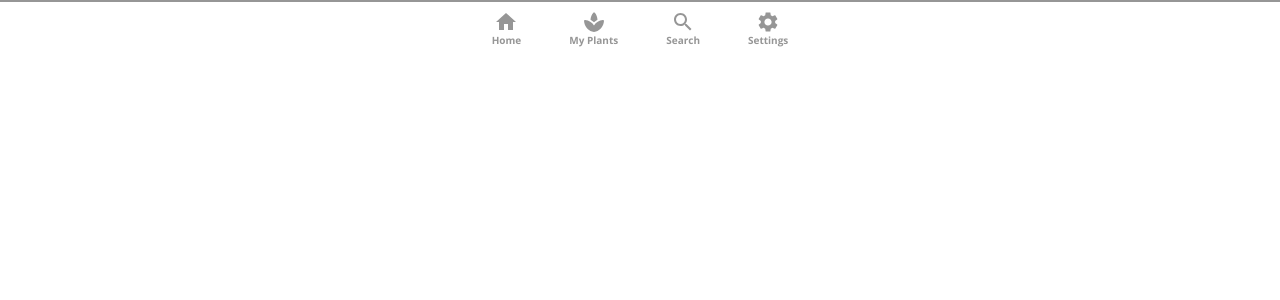
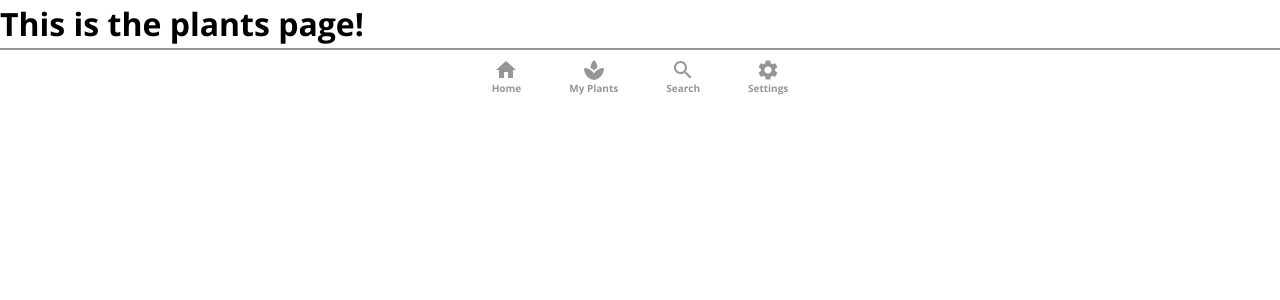
Before and after one commit to Joshua-Farr/react-plant-watering-tracker-app, a React (Vite) app: page /plants in a window 1280 px wide. Shown: the top 300 px of the page. Built offline with nearby package versions, Linux system fonts and the light colour scheme.

Commit message:
Added Initial Routing

```diff
--- a/src/App.jsx
+++ b/src/App.jsx
@@ -1,10 +1,22 @@
 import React from "react";
-import MainNavBar from "./components/MainNavBar";
+import MainLayout from "./components/MainLayout";
+import HomePage from "./components/Pages/HomePage";
+import PlantsPage from "./components/Pages/PlantsPage";
+import SettingsPage from "./components/Pages/SettingsPage";
+import SearchPage from "./components/Pages/SearchPage";
+import { BrowserRouter, Routes, Route } from "react-router-dom";
 
 export default function App() {
   return (
-    <>
-      <MainNavBar />
-    </>
+    <BrowserRouter>
+      <Routes>
+        <Route path="/" element={<MainLayout />}>
+          <Route index element={<HomePage />}></Route>
+          <Route path="plants" element={<PlantsPage />}></Route>
+          <Route path="settings" element={<SettingsPage />}></Route>
+          <Route path="search" element={<SearchPage />}></Route>
+        </Route>
+      </Routes>
+    </BrowserRouter>
   );
 }
--- /dev/null
+++ b/src/components/MainLayout.jsx
@@ -0,0 +1,12 @@
+import React from "react";
+import MainNavBar from "./MainNavBar";
+import { Outlet } from "react-router-dom";
+
+export default function MainLayout() {
+  return (
+    <div>
+      <Outlet />
+      <MainNavBar />
+    </div>
+  );
+}
--- a/src/components/MainNavBar.jsx
+++ b/src/components/MainNavBar.jsx
@@ -5,27 +5,36 @@ import SettingsRoundedIcon from "@mui/icons-material/Settings";
 import YardRoundedIcon from "@mui/icons-material/YardRounded";
 import SpaRoundedIcon from "@mui/icons-material/SpaRounded";
 import AddCircleOutlineRoundedIcon from "@mui/icons-material/AddCircleOutlineRounded";
+import { Link, NavLink } from "react-router-dom";
 import "../styling/MainNavBar.css";
 
 export default function MainNavBar() {
   return (
     <div className="menu-bar-wrapper">
+      <NavLink to="." className="nav-bar-link">
         <div className="menu-item">
           <HomeIcon />
           <h4>Home</h4>
         </div>
+      </NavLink>
+      <NavLink to="plants" className="nav-bar-link">
         <div className="menu-item">
           <SpaRoundedIcon />
           <h4>My Plants</h4>
         </div>
+      </NavLink>
+      <NavLink to="search" className="nav-bar-link">
         <div className="menu-item">
           <SearchRoundedIcon />
           <h4>Search</h4>
         </div>
+      </NavLink>
+      <NavLink to="settings" className="nav-bar-link">
         <div className="menu-item">
           <SettingsRoundedIcon />
           <h4>Settings</h4>
         </div>
+      </NavLink>
     </div>
   );
 }
--- /dev/null
+++ b/src/components/Pages/HomePage.jsx
@@ -0,0 +1,5 @@
+import React from "react";
+
+export default function HomePage() {
+  return <h1>This is the home page!</h1>;
+}
--- /dev/null
+++ b/src/components/Pages/PlantsPage.jsx
@@ -0,0 +1,5 @@
+import React from "react";
+
+export default function PlantsPage() {
+  return <h1>This is the plants page!</h1>;
+}
--- /dev/null
+++ b/src/components/Pages/SearchPage.jsx
@@ -0,0 +1,5 @@
+import React from "react";
+
+export default function SearchPage() {
+  return <h1>This is the Search Page!</h1>;
+}
--- /dev/null
+++ b/src/components/Pages/SettingsPage.jsx
@@ -0,0 +1,5 @@
+import React from "react";
+
+export default function SettingsPage() {
+  return <h1>This is the Settings Page!</h1>;
+}
--- a/src/styling/MainNavBar.css
+++ b/src/styling/MainNavBar.css
@@ -27,3 +27,7 @@
   text-align: center;
   margin-top: -1px;
 }
+
+.nav-bar-link {
+  text-decoration: none;
+}
```
Lines whose indentation alone changed are shown as unchanged.
